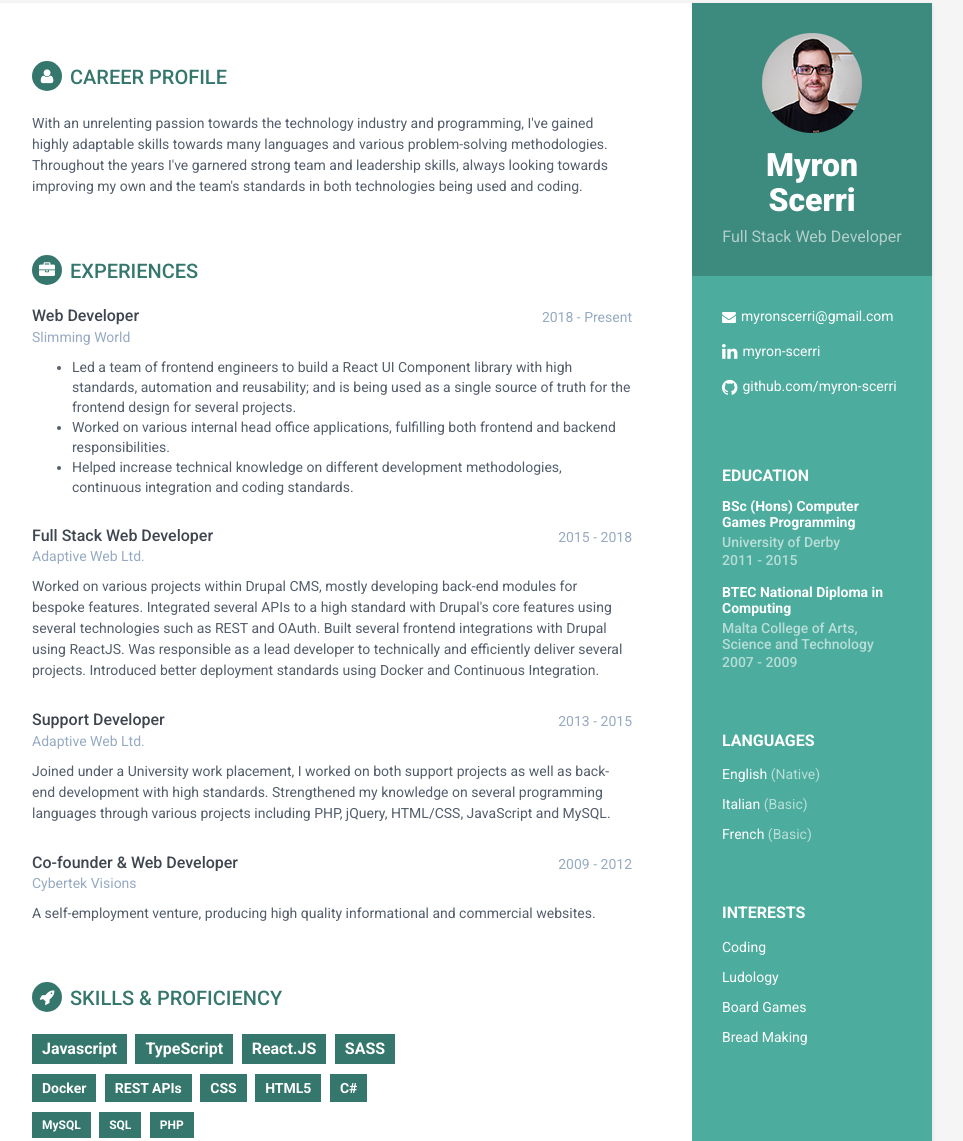
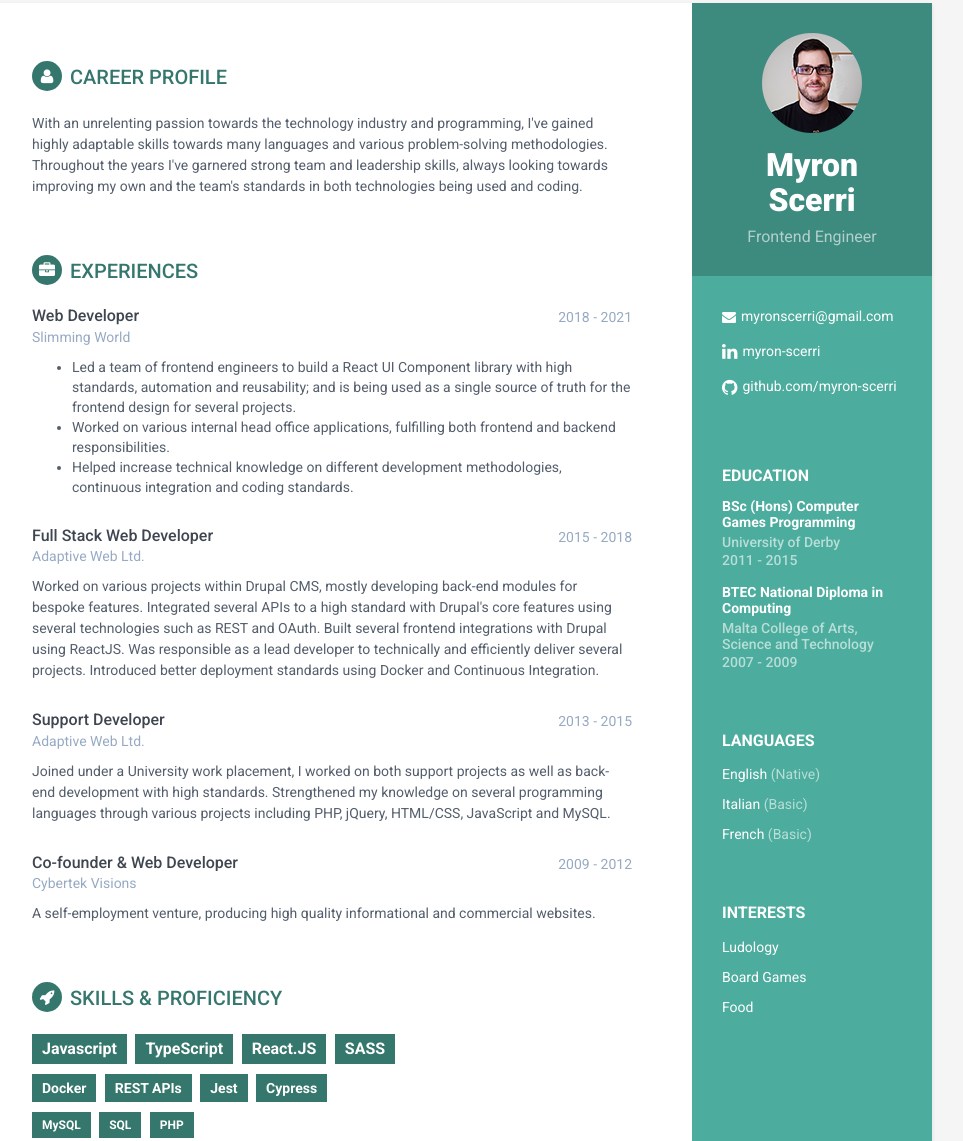
Before and after one commit to myron-scerri/myron-scerri.github.io, a plain HTML site: page index.html in a window 1280 px wide. Shown: the part 27-1168 px from the top of the page, without its empty margins (188-1151 px from the left). Drawn offline with Linux system fonts and the light colour scheme.

Commit message:
Updated title, updated end date, changed skills

```diff
--- a/index.html
+++ b/index.html
@@ -32,7 +32,7 @@
             <div class="profile-container">
                 <img class="profile" src="assets/images/profile.png" alt="" />
                 <h1 class="name">Myron Scerri</h1>
-                <h3 class="tagline">Full Stack Web Developer</h3>
+                <h3 class="tagline">Frontend Engineer</h3>
             </div><!--//profile-container-->
 
             <div class="contact-container container-block">
@@ -69,10 +69,9 @@ Technology</h5>
             <div class="interests-container container-block">
                 <h2 class="container-block-title">Interests</h2>
                 <ul class="list-unstyled interests-list">
-                    <li>Coding</li>
                     <li>Ludology</li>
                     <li>Board Games</li>
-                    <li>Bread Making</li>
+                    <li>Food</li>
                 </ul>
             </div><!--//interests-->
 
@@ -94,7 +93,7 @@ Technology</h5>
                     <div class="meta">
                         <div class="upper-row">
                             <h3 class="job-title">Web Developer</h3>
-                            <div class="time">2018 - Present</div>
+                            <div class="time">2018 - 2021</div>
                         </div><!--//upper-row-->
                         <div class="company">Slimming World</div>
                     </div><!--//meta-->
@@ -163,9 +162,8 @@ Technology</h5>
                     <div class="section second">
                         <span class="badge bg-secondary">Docker</span>
                         <span class="badge bg-secondary">REST APIs</span>
-                        <span class="badge bg-secondary">CSS</span>
-                        <span class="badge bg-secondary">HTML5</span>
-                        <span class="badge bg-secondary">C#</span>
+                        <span class="badge bg-secondary">Jest</span>
+                        <span class="badge bg-secondary">Cypress</span>
                     </div>
                     <div class="section third">
                         <span class="badge bg-secondary">MySQL</span>
```
